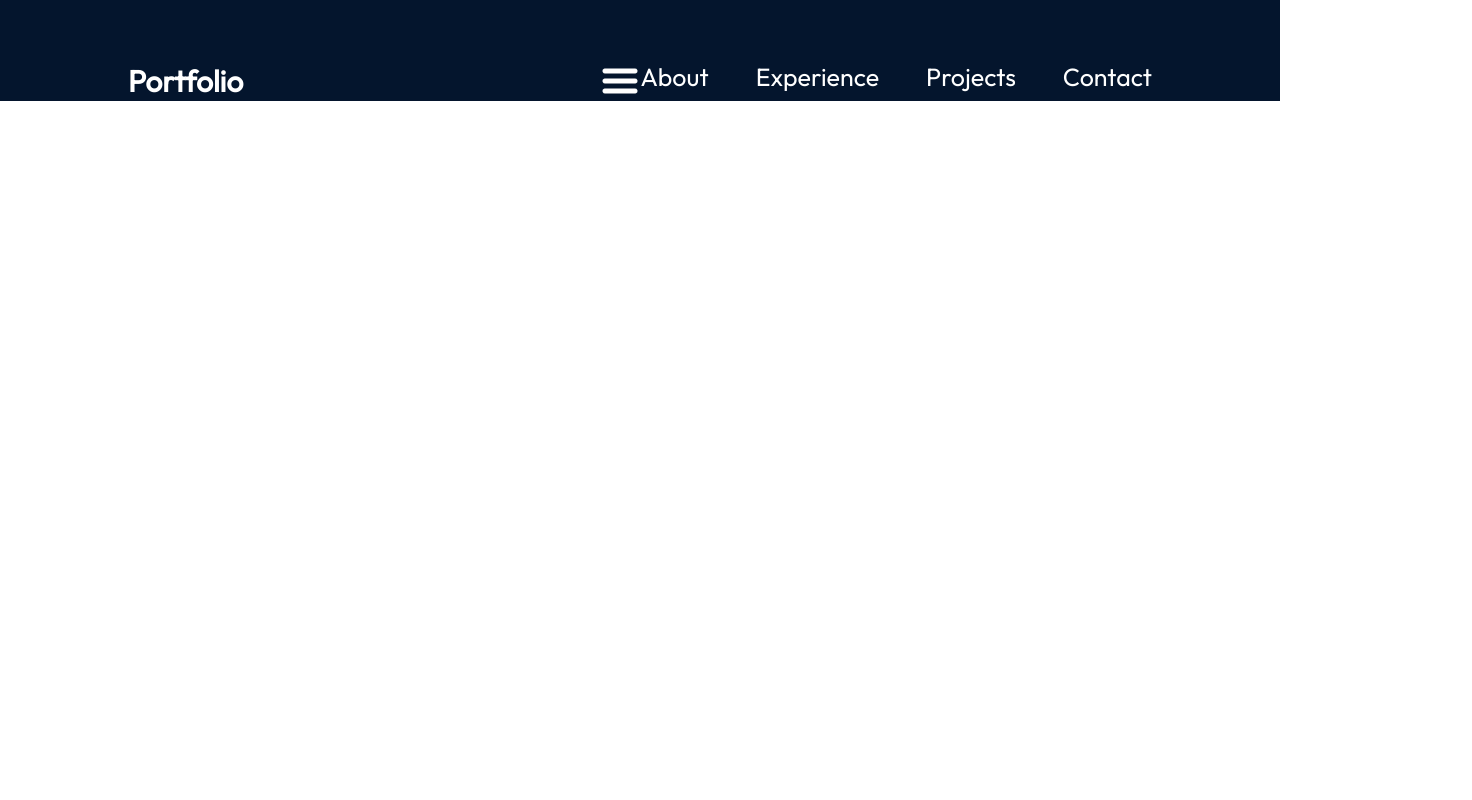
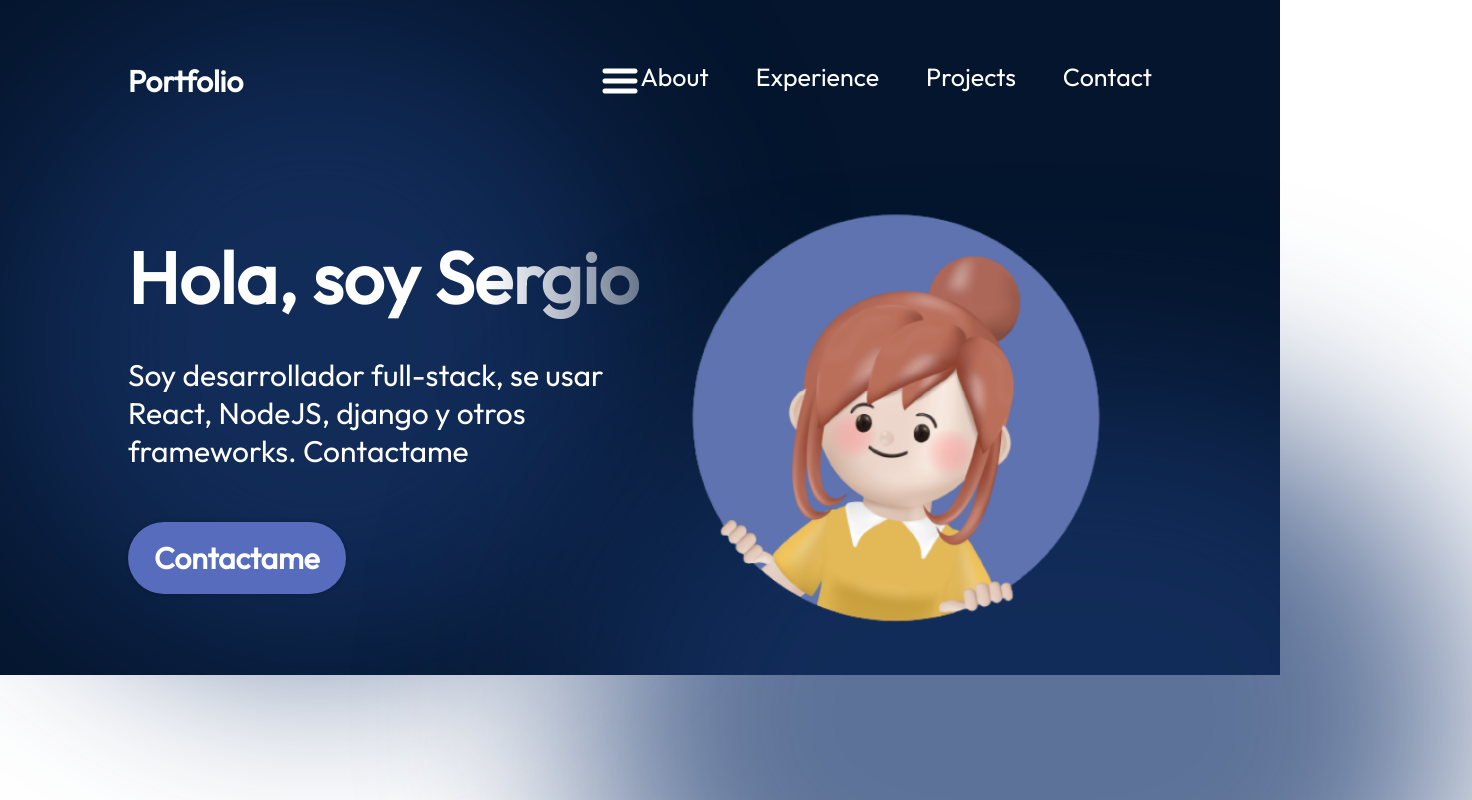
Before and after one commit to Hoid14/React-portfolio, a React (Vite) app: page / in a window 1280 px wide. Shown: the top 800 px of the page, 1472 px wide, since content can reach past the window. Built offline with nearby package versions, Linux system fonts and the light colour scheme.

Commit message:
hice la hero section

```diff
--- a/src/App.jsx
+++ b/src/App.jsx
@@ -1,12 +1,14 @@
 
 import styles from './App.module.css'
-import {Navbar} from './components/Navbar/Navbar'
+import { Hero } from './components/Hero/Hero'
+import { Navbar } from './components/Navbar/Navbar'
 
 function App() {
 
   return(
   <div className={styles.App}>
     <Navbar/>
+    <Hero/>
   </div>
   )
 
--- /dev/null
+++ b/src/components/Hero/Hero.jsx
@@ -0,0 +1,25 @@
+import styles from "./Hero.module.css";
+import { getImageUrl } from "../../utils";
+
+export const Hero = () => {
+  return (
+    <section className={styles.container}>
+      <div className={styles.content}>
+        <h1 className={styles.title}>Hola, soy Sergio</h1>
+        <p className={styles.description}>
+            Soy desarrollador full-stack, se usar React, NodeJS, django y otros frameworks. Contactame
+        </p>
+        <a href="mailto:myemail@email.com" className={styles.contactBtn}>
+          Contactame
+        </a>
+      </div>
+      <img
+        src={getImageUrl("hero/heroImage.png")}
+        alt="Hero image of me"
+        className={styles.heroImg}
+      />
+      <div className={styles.topBlur} />
+      <div className={styles.bottomBlur} />
+    </section>
+  );
+};
--- /dev/null
+++ b/src/components/Hero/Hero.module.css
@@ -0,0 +1,111 @@
+@import "../../vars.css";
+
+.container {
+  position: relative;
+  display: flex;
+  align-items: center;
+  justify-content: space-between;
+  margin-top: 49px;
+  z-index: 1;
+  margin-left: 10%;
+  margin-right: 10%;
+}
+
+.content {
+  display: flex;
+  flex-direction: column;
+  align-items: flex-start;
+  color: var(--color-text);
+  z-index: 1;
+}
+
+.title {
+  font-size: 72px;
+  font-weight: 900;
+  margin-bottom: 33px;
+  font-family: var(--font-roboto);
+  background: linear-gradient(
+    90deg,
+    rgba(255, 255, 255, 1) 70%,
+    rgba(255, 255, 255, 0) 120%
+  );
+  -webkit-text-fill-color: transparent;
+  -webkit-background-clip: text;
+}
+
+.description {
+  font-size: 30px;
+  font-family: var(--font-roboto);
+  margin-bottom: 52px;
+}
+
+.contactBtn {
+  text-decoration: none;
+  background-color: var(--color-primary);
+  color: var(--color-text);
+  border-radius: 100px;
+  font-size: 30px;
+  font-weight: 600;
+  padding: 17px 26px;
+  box-shadow: 0 0 4px 0 rgba(0, 0, 0, 0.25);
+}
+
+.heroImg {
+  width: 50%;
+  z-index: 1;
+
+  animation-name: floating;
+  animation-duration: 3s;
+  animation-iteration-count: infinite;
+  animation-timing-function: ease-in-out;
+}
+
+@keyframes floating {
+  0% {
+    transform: translate(0, 0px);
+  }
+  50% {
+    transform: translate(0, 10px);
+  }
+  100% {
+    transform: translate(0, -0px);
+  }
+}
+
+.topBlur {
+  position: absolute;
+  width: 50vw;
+  height: 50vw;
+  min-width: 350px;
+  min-width: 350px;
+  top: -128px;
+  left: -10vw;
+  border-radius: 764px;
+  background: rgba(25, 55, 109, 0.7);
+  filter: blur(100px);
+  z-index: 0;
+}
+
+.bottomBlur {
+  position: absolute;
+  width: 70vw;
+  height: 50vw;
+  min-width: 350px;
+  min-width: 250px;
+  top: 246px;
+  right: -25vw;
+  border-radius: 764px;
+  background: rgba(25, 55, 109, 0.7);
+  filter: blur(100px);
+  z-index: 0;
+}
+
+@media screen and (max-width: 830px) {
+  .container {
+    flex-direction: column-reverse;
+  }
+
+  .content {
+    align-items: center;
+  }
+}
```
